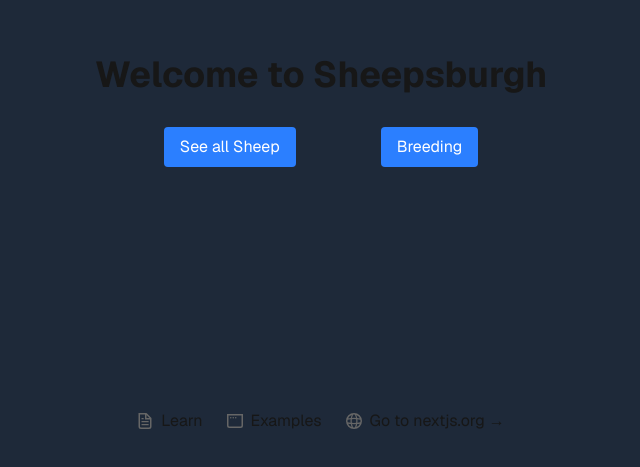
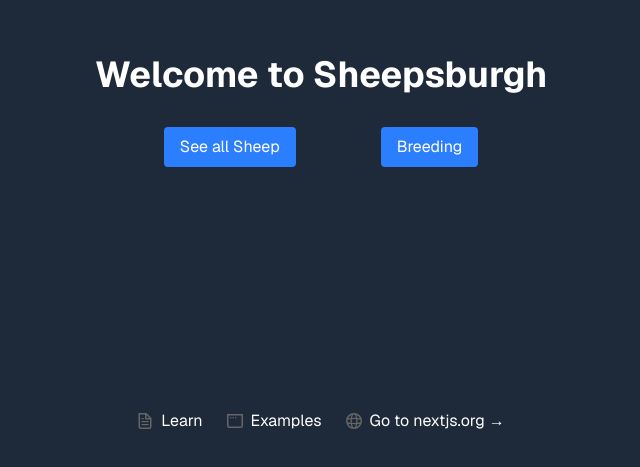
Before and after one commit to DevinLust/gene-inference, a Next.js app in the folder frontend/: page / in a window 1280 px wide. Shown: the part 289-756 px from the top of the page, without its empty margins (319-959 px from the left). Built offline with nearby package versions, Linux system fonts and the light colour scheme.

Commit message:
Fix title color and form width

```diff
--- a/frontend/src/app/page.tsx
+++ b/frontend/src/app/page.tsx
@@ -4,7 +4,7 @@ import { metadata } from "@/app/layout";
 
 export default function Home() {
   return (
-    <div className="bg-gray-800 font-sans grid grid-rows-[20px_1fr_20px] items-center justify-items-center min-h-screen p-8 pb-20 gap-16 sm:p-20">
+    <div className="bg-gray-800 text-white font-sans grid grid-rows-[20px_1fr_20px] items-center justify-items-center min-h-screen p-8 pb-20 gap-16 sm:p-20">
       <main className="flex flex-col gap-[32px] row-start-2 items-center sm:items-start">
           <h1 className="text-4xl font-bold">Welcome to {metadata.title as string}</h1>
           <div className="w-full flex gap-4 items-center flex-col sm:flex-row sm:justify-evenly">
--- a/frontend/src/app/ui/breed/record-child-form.tsx
+++ b/frontend/src/app/ui/breed/record-child-form.tsx
@@ -62,11 +62,11 @@ export default function RecordChildForm() {
                     formAction(formData)
                 })
             }}
-            className="flex flex-col gap-6 p-4 bg-gray-600 rounded-lg"
+            className="flex flex-col gap-6 p-4 bg-gray-600 rounded-lg w-fit"
         >
             <h2 className="text-lg font-semibold">Record External Event</h2>
 
-            <div className="flex justify-around gap-2">
+            <div className="flex justify-start gap-2">
             <div className="max-w-md">
                 {/* Parents */}
                 <div className={"grid grid-cols-1 gap-4"}>
```
